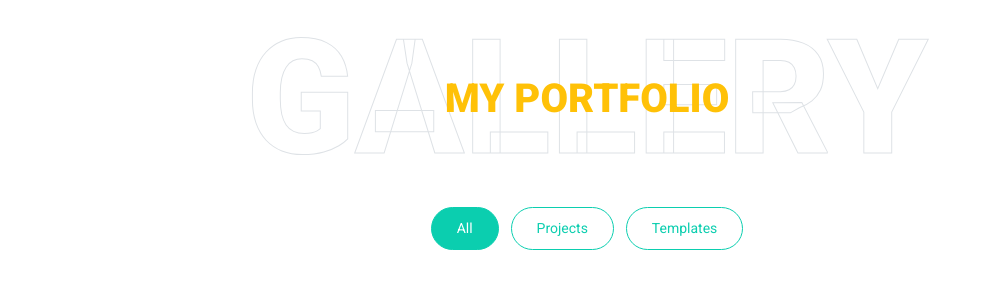
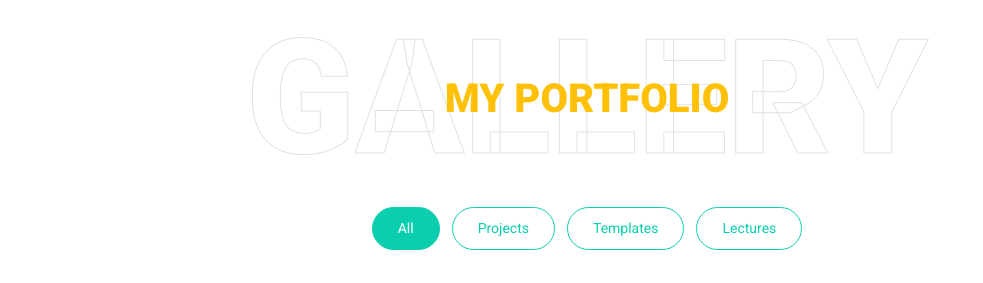
Before and after one commit to OMKARSAI-M/omkar.munjuluri, a plain HTML site: page index.html in a window 1280 px wide. Shown: the part 3714-3997 px from the top of the page, without its empty margins (53-1036 px from the left). Drawn offline with nearby package versions, Linux system fonts and the light colour scheme; grey boxes are pictures that could not be loaded.

Commit message:
Update index.html

```diff
--- a/index.html
+++ b/index.html
@@ -312,6 +312,8 @@
                         <li class="btn btn-sm btn-outline-primary m-1 active"  data-filter="*">All</li>
                         <li class="btn btn-sm btn-outline-primary m-1" data-filter=".first">Projects</li>
                         <li class="btn btn-sm btn-outline-primary m-1" data-filter=".second">Templates</li>
+                        <li class="btn btn-sm btn-outline-primary m-1" data-filter=".third">Lectures</li>
+
                     </ul>
                 </div>
             </div>
```
